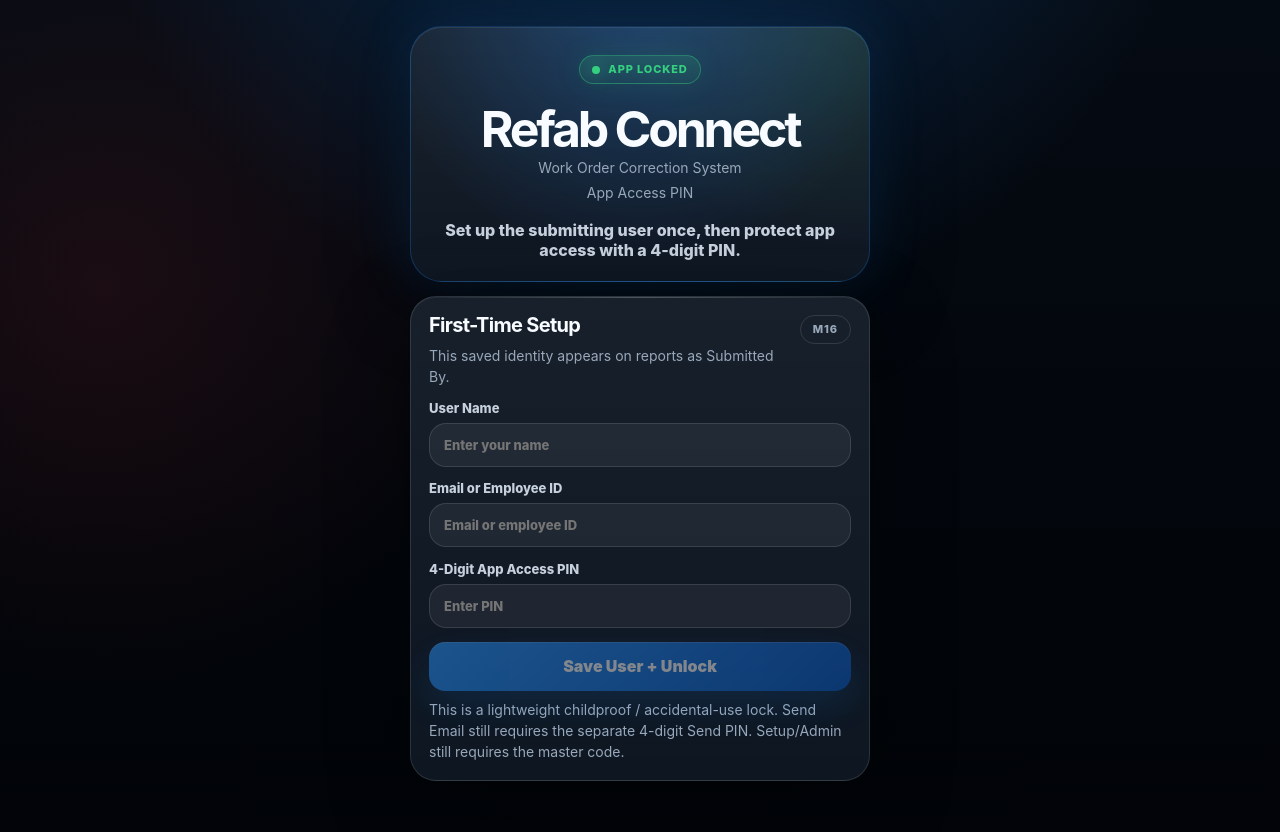
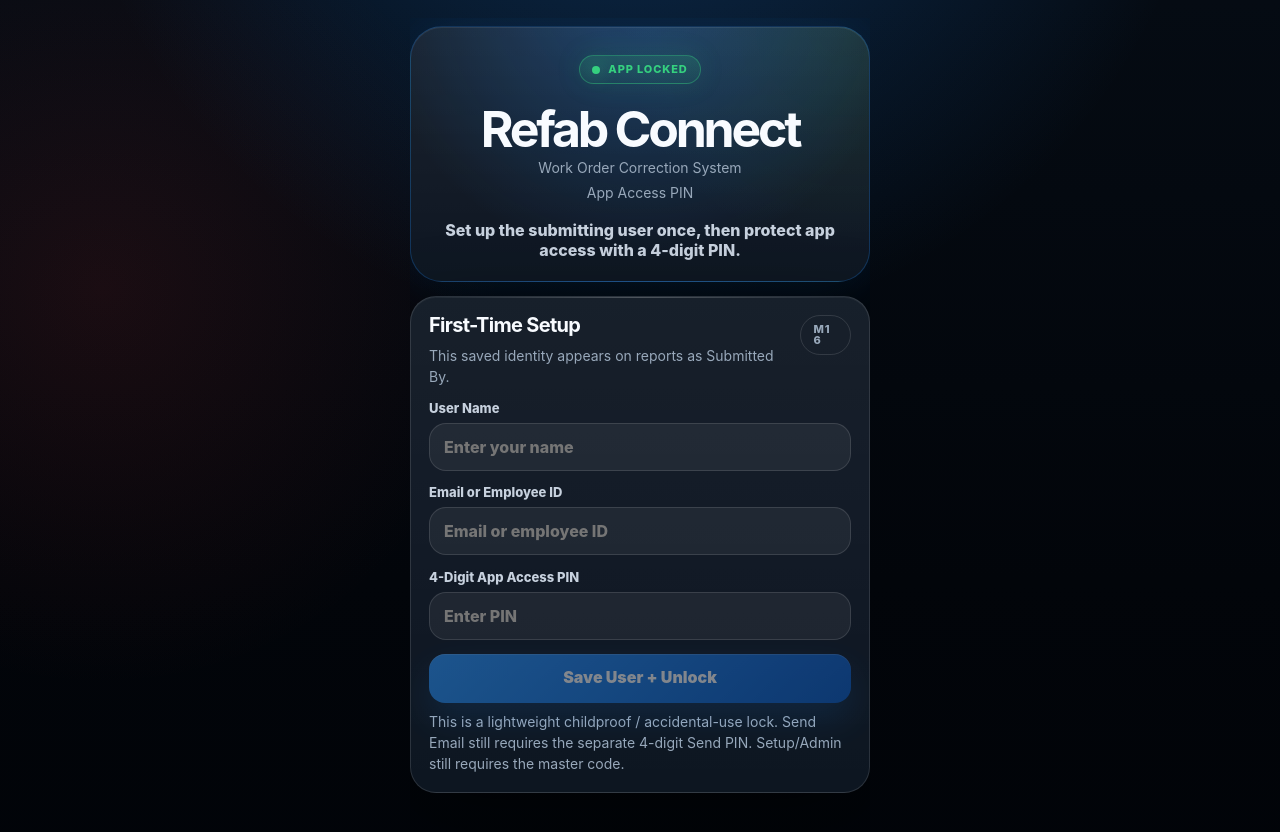
Before and after one commit to kool1160/Ai-CAS, a Next.js app: page / in a window 1280 px wide. Shown: the top 832 px of the page. Built offline with nearby package versions, Linux system fonts and the light colour scheme.

Commit message:
Fix mobile horizontal clipping after app unlock

```diff
--- a/app/globals.css
+++ b/app/globals.css
@@ -24,11 +24,13 @@
 
 * {
   box-sizing: border-box;
+  min-width: 0;
 }
 
 html,
 body {
   width: 100%;
+  max-width: 100%;
   min-height: 100%;
   margin: 0;
   padding: 0;
@@ -83,15 +85,19 @@ button:disabled {
 
 .app-shell {
   width: 100%;
+  max-width: 100%;
   min-height: 100vh;
+  overflow-x: hidden;
   padding: calc(18px + env(safe-area-inset-top)) 16px calc(var(--nav-clearance) + env(safe-area-inset-bottom));
   background: transparent;
 }
 
 .app-frame {
   position: relative;
-  width: min(100%, 460px);
+  width: 100%;
+  max-width: 460px;
   margin: 0 auto;
+  overflow-x: hidden;
   padding-bottom: calc(72px + env(safe-area-inset-bottom));
 }
 
@@ -112,6 +118,7 @@ button:disabled {
 .step-pill,
 .field-status {
   display: inline-flex;
+  max-width: 100%;
   align-items: center;
   gap: 8px;
   border: 1px solid var(--border);
@@ -123,6 +130,7 @@ button:disabled {
   letter-spacing: 0.08em;
   line-height: 1;
   text-transform: uppercase;
+  overflow-wrap: anywhere;
 }
 
 .step-pill {
@@ -139,6 +147,7 @@ button:disabled {
 }
 
 .status-dot {
+  flex: 0 0 auto;
   width: 8px;
   height: 8px;
   border-radius: 50%;
@@ -148,6 +157,7 @@ button:disabled {
 
 .hero {
   display: grid;
+  max-width: 100%;
   gap: 18px;
   justify-items: center;
   text-align: center;
@@ -164,6 +174,7 @@ button:disabled {
 
 .brand-mark {
   display: grid;
+  max-width: 100%;
   gap: 6px;
   justify-items: center;
   margin-top: 4px;
@@ -183,6 +194,7 @@ button:disabled {
   font-size: clamp(35px, 11.5vw, 50px);
   line-height: 0.92;
   letter-spacing: -0.065em;
+  overflow-wrap: anywhere;
 }
 
 .brand-subtitle,
@@ -196,16 +208,19 @@ button:disabled {
   margin: 0;
   font-size: 14px;
   line-height: 1.36;
+  overflow-wrap: anywhere;
 }
 
 .helper-text {
   margin: 0;
   color: var(--muted-strong);
   font-weight: 800;
+  overflow-wrap: anywhere;
 }
 
 .screen-title {
   display: grid;
+  max-width: 100%;
   gap: 8px;
   margin: 8px 0 18px;
 }
@@ -215,6 +230,7 @@ button:disabled {
   font-size: 30px;
   line-height: 1;
   letter-spacing: -0.047em;
+  overflow-wrap: anywhere;
 }
 
 .screen-title p {
@@ -222,11 +238,13 @@ button:disabled {
   color: var(--muted);
   font-size: 14px;
   line-height: 1.5;
+  overflow-wrap: anywhere;
 }
 
 .card-grid,
 .stack {
   display: grid;
+  max-width: 100%;
   gap: 14px;
 }
 
@@ -244,11 +262,13 @@ body:has(.home-screen) .app-frame > .screen-title:first-child {
 }
 
 .workflow-preview {
+  max-width: 100%;
   padding-bottom: calc(130px + env(safe-area-inset-bottom));
 }
 
 .card {
   position: relative;
+  max-width: 100%;
   overflow: hidden;
   border: 1px solid var(--border);
   border-radius: 26px;
@@ -280,6 +300,7 @@ body:has(.home-screen) .app-frame > .screen-title:first-child {
 
 .card-header {
   display: flex;
+  max-width: 100%;
   align-items: flex-start;
   justify-content: space-between;
   gap: 12px;
@@ -291,6 +312,7 @@ body:has(.home-screen) .app-frame > .screen-title:first-child {
   margin: 0;
   color: var(--text);
   letter-spacing: -0.035em;
+  overflow-wrap: anywhere;
 }
 
 .card h2 {
@@ -307,11 +329,12 @@ body:has(.home-screen) .app-frame > .screen-title:first-child {
   margin: 8px 0 0;
   font-size: 14px;
   line-height: 1.5;
+  overflow-wrap: anywhere;
 }
 
 .workflow-card {
   display: grid;
-  grid-template-columns: auto 1fr;
+  grid-template-columns: auto minmax(0, 1fr);
   gap: 13px;
   align-items: start;
   border-color: rgba(31, 140, 255, 0.16);
@@ -323,6 +346,7 @@ body:has(.home-screen) .app-frame > .screen-title:first-child {
 
 .step-number {
   display: grid;
+  flex: 0 0 auto;
   place-items: center;
   width: 38px;
   height: 38px;
@@ -336,11 +360,13 @@ body:has(.home-screen) .app-frame > .screen-title:first-child {
 
 .form-grid {
   display: grid;
+  max-width: 100%;
   gap: 13px;
 }
 
 label {
   display: grid;
+  max-width: 100%;
   gap: 7px;
   color: var(--muted-strong);
   font-size: 13px;
@@ -369,10 +395,13 @@ input[type="password"],
 select,
 textarea {
   width: 100%;
+  max-width: 100%;
   border: 1px solid var(--border);
   border-radius: 17px;
   background: rgba(255, 255, 255, 0.06);
   color: var(--text);
+  font-size: 16px;
+  line-height: 1.25;
   padding: 13px 14px;
   outline: none;
   transition: border-color 150ms ease, background 150ms ease, box-shadow 150ms ease;
@@ -412,6 +441,7 @@ select option {
 
 .action-row {
   display: flex;
+  max-width: 100%;
   flex-wrap: wrap;
   gap: 10px;
   margin-top: 14px;
@@ -419,6 +449,7 @@ select option {
 
 .button {
   display: inline-flex;
+  min-width: 0;
   min-height: 49px;
   align-items: center;
   justify-content: center;
@@ -426,9 +457,11 @@ select option {
   padding: 0 16px;
   color: white;
   font-weight: 950;
+  text-align: center;
   text-decoration: none;
   cursor: pointer;
-  line-height: 1;
+  line-height: 1.1;
+  overflow-wrap: anywhere;
   transition: transform 120ms ease, box-shadow 150ms ease, background 150ms ease, opacity 150ms ease;
 }
 
@@ -464,11 +497,13 @@ select option {
 
 .field-list {
   display: grid;
+  max-width: 100%;
   gap: 10px;
 }
 
 .field-row {
   display: grid;
+  max-width: 100%;
   gap: 9px;
   border: 1px solid var(--border);
   border-radius: 19px;
@@ -506,6 +541,7 @@ select option {
 
 .upload-preview {
   width: 100%;
+  max-width: 100%;
   max-height: 278px;
   border: 1px solid var(--border);
   border-radius: 18px;
@@ -516,6 +552,7 @@ select option {
 
 .preview-box {
   min-height: 132px;
+  max-width: 100%;
   border: 1px dashed rgba(255, 255, 255, 0.22);
   border-radius: 19px;
   padding: 15px;
@@ -530,13 +567,15 @@ select option {
 .nav-dock {
   position: fixed;
   z-index: 20;
-  left: 50%;
+  left: max(12px, env(safe-area-inset-left));
+  right: max(12px, env(safe-area-inset-right));
   bottom: calc(16px + env(safe-area-inset-bottom));
   display: grid;
-  grid-template-columns: repeat(5, 1fr);
+  grid-template-columns: repeat(5, minmax(0, 1fr));
   gap: 4px;
-  width: min(calc(100% - 24px), 460px);
-  transform: translateX(-50%);
+  width: auto;
+  max-width: 460px;
+  margin: 0 auto;
   border: 1px solid rgba(255, 255, 255, 0.16);
   border-radius: 26px;
   background:
@@ -552,10 +591,12 @@ select option {
   border-radius: 17px;
   background: transparent;
   color: var(--muted);
-  padding: 10px 6px;
+  padding: 10px 4px;
   font-size: 12px;
   font-weight: 900;
+  line-height: 1.1;
   cursor: pointer;
+  overflow-wrap: anywhere;
 }
 
 .nav-button.active {
@@ -566,10 +607,12 @@ select option {
 
 .placeholder-list {
   display: grid;
+  max-width: 100%;
   gap: 10px;
 }
 
 .placeholder-item {
+  max-width: 100%;
   border: 1px solid var(--border);
   border-radius: 19px;
   padding: 14px;
@@ -595,6 +638,15 @@ select option {
   overflow-wrap: anywhere;
 }
 
+@media (min-width: 484px) {
+  .nav-dock {
+    left: 50%;
+    right: auto;
+    width: 460px;
+    transform: translateX(-50%);
+  }
+}
+
 @media (max-width: 380px) {
   .app-shell {
     padding-inline: 12px;
@@ -608,6 +660,6 @@ select option {
 
   .nav-button {
     font-size: 11px;
-    padding-inline: 4px;
+    padding-inline: 3px;
   }
 }
```
